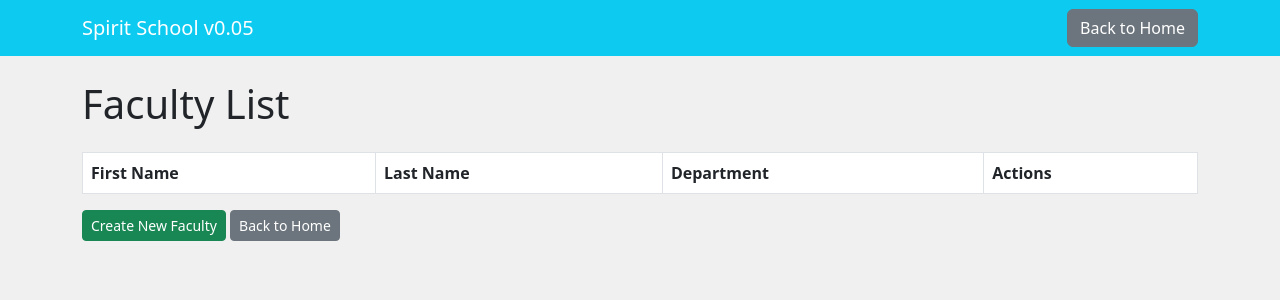
After one commit to taholmes160/school5, a Flask app: page /faculty/faculty in a window 1280 px wide. The commit adds this page. Shown: the top 300 px of the page. Run offline with Flask 3, Linux system fonts and the light colour scheme; data that the repository does not hold is empty; parts of the project's set-up code (start-up, migrations or seed data) failed here and were passed over.

Commit message:
Fix faculty blueprint and add link to faculty list page

```diff
--- a/app/faculty_blueprint.py
+++ b/app/faculty_blueprint.py
@@ -9,7 +9,7 @@ faculty_blueprint = Blueprint('faculty', __name__)
 @faculty_blueprint.route('/faculty/new', methods=['GET', 'POST'])
 def create_faculty():
     form = FacultyForm()
-    form.faculty_dept_id.choices = [(d.id, d.name) for d in Department.query.all()]  # populate choices
+    form.faculty_dept_id.choices = [(d.department_id, d.department_name) for d in Department.query.all()]  # corrected attribute names
     if request.method == 'POST' and form.validate_on_submit():
         faculty = Faculty(
             faculty_fname=form.faculty_fname.data,
@@ -18,8 +18,9 @@ def create_faculty():
         )
         db.session.add(faculty)
         db.session.commit()
-        return redirect(url_for('faculty.get_faculty', faculty_id=faculty.faculty_id))
+        return redirect(url_for('faculty.list_faculty'))  # redirect to the faculty list page
     return render_template('create_faculty.html', form=form)  # pass the form to the template
+
 
 # Read
 @faculty_blueprint.route('/faculty/<int:faculty_id>')
@@ -51,4 +52,4 @@ def delete_faculty(faculty_id):
 @faculty_blueprint.route('/faculty')
 def list_faculty():
     faculties = Faculty.query.all()
-    return render_template('faculty_list.html', faculties=faculties)
+    return render_template('faculty.html', faculties=faculties)
--- /dev/null
+++ b/app/templates/faculty.html
@@ -0,0 +1,37 @@
+{% extends "base.html" %}
+
+{% block title %}Faculty{% endblock %}
+
+{% block content %}
+    <h1 class="mb-4">Faculty List</h1>
+    <div class="table-responsive">
+        <table class="table table-bordered table-hover">
+            <thead class="thead-dark">
+                <tr>
+                    <th>First Name</th>
+                    <th>Last Name</th>
+                    <th>Department</th>
+                    <th>Actions</th>
+                </tr>
+            </thead>
+            <tbody>
+                {% for faculty in faculties|sort(attribute='faculty_lname') %}
+                    <tr>
+                        <td>{{ faculty.faculty_fname }}</td>
+                        <td>{{ faculty.faculty_lname }}</td>
+                        <td>{{ faculty.faculty_dept_id.department_name }}</td>
+                        <td>
+                            <a href="{{ url_for('faculty.update_faculty', faculty_id=faculty.faculty_id) }}" class="btn btn-primary btn-sm">Update</a>
+                            <form method="post" action="{{ url_for('faculty.delete_faculty', faculty_id=faculty.faculty_id) }}" style="display:inline;">
+                                <button type="submit" class="btn btn-danger btn-sm" onclick="return confirm('Are you sure you want to delete this faculty member?')">Delete</button>
+                            </form>
+                        </td>
+                    </tr>
+                {% endfor %}
+            </tbody>
+        </table>
+
+        <a href="{{ url_for('faculty.create_faculty') }}" class="btn btn-success btn-sm">Create New Faculty</a>
+        <a href="{{ url_for('index_bp.index') }}" class="btn btn-secondary btn-sm">Back to Home</a>
+    </div>
+{% endblock %}
--- a/app/templates/index.html
+++ b/app/templates/index.html
@@ -7,6 +7,7 @@
     <h1 class="mb-4">Welcome to School App</h1>
 
     <!-- Add buttons for navigation -->
+    <h2>Students:</h2>
     <a href="{{ url_for('student_bp.list_students') }}" class="btn btn-primary mr-2">Student List</a>
     <a href="{{ url_for('student_bp.add_student') }}" class="btn btn-success">Add Student</a>
 
@@ -23,4 +24,5 @@
     <!-- Add links for faculty-related pages -->
     <h2 class="mt-4">Faculty:</h2>
     <a href="{{ url_for('faculty.create_faculty') }}" class="btn btn-info mt-2">Create New Faculty</a>
+    <a href="{{ url_for('faculty.list_faculty') }}" class="btn btn-info mt-2">List All Faculty</a>  <!-- Added link to faculty list page -->
 {% endblock %}
```
